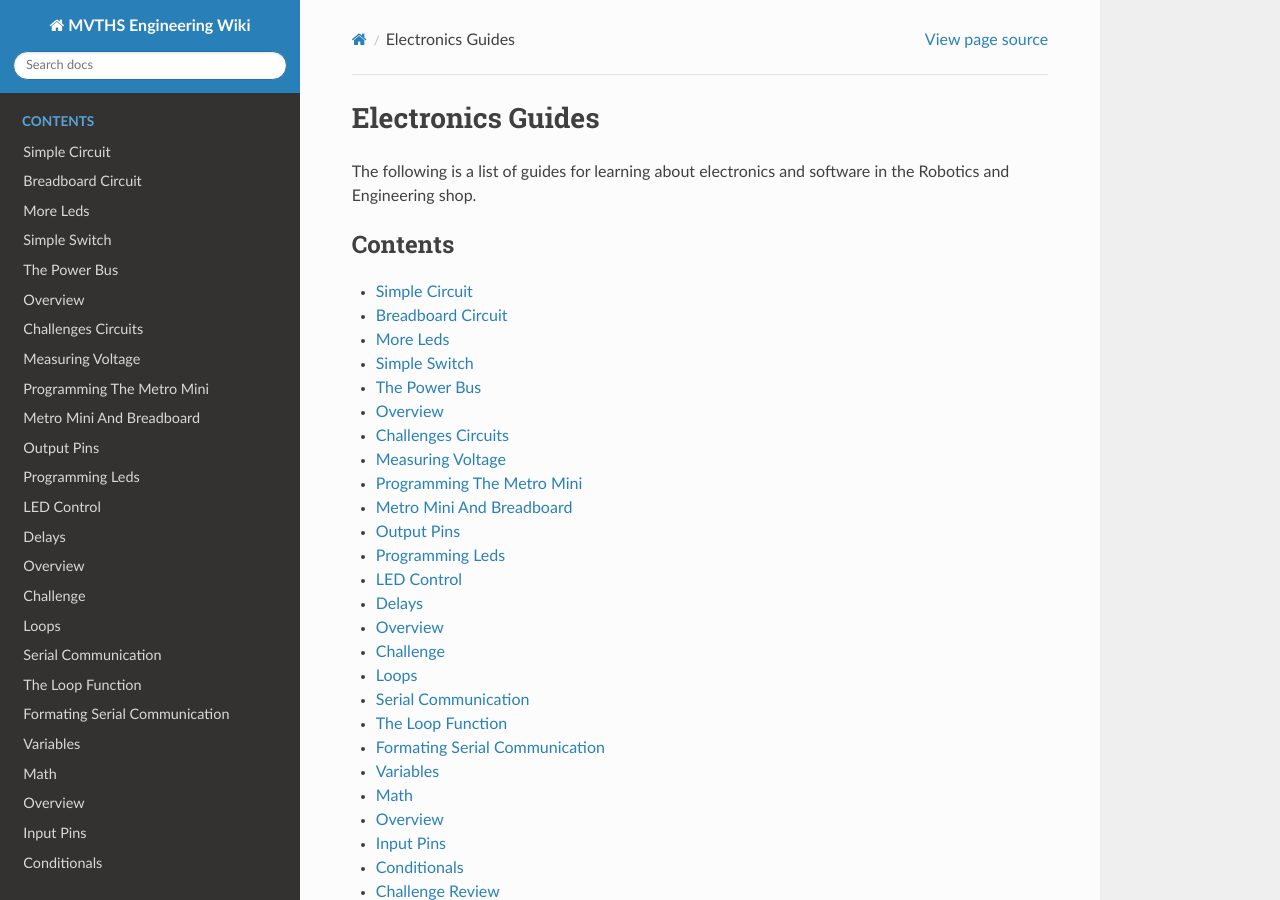
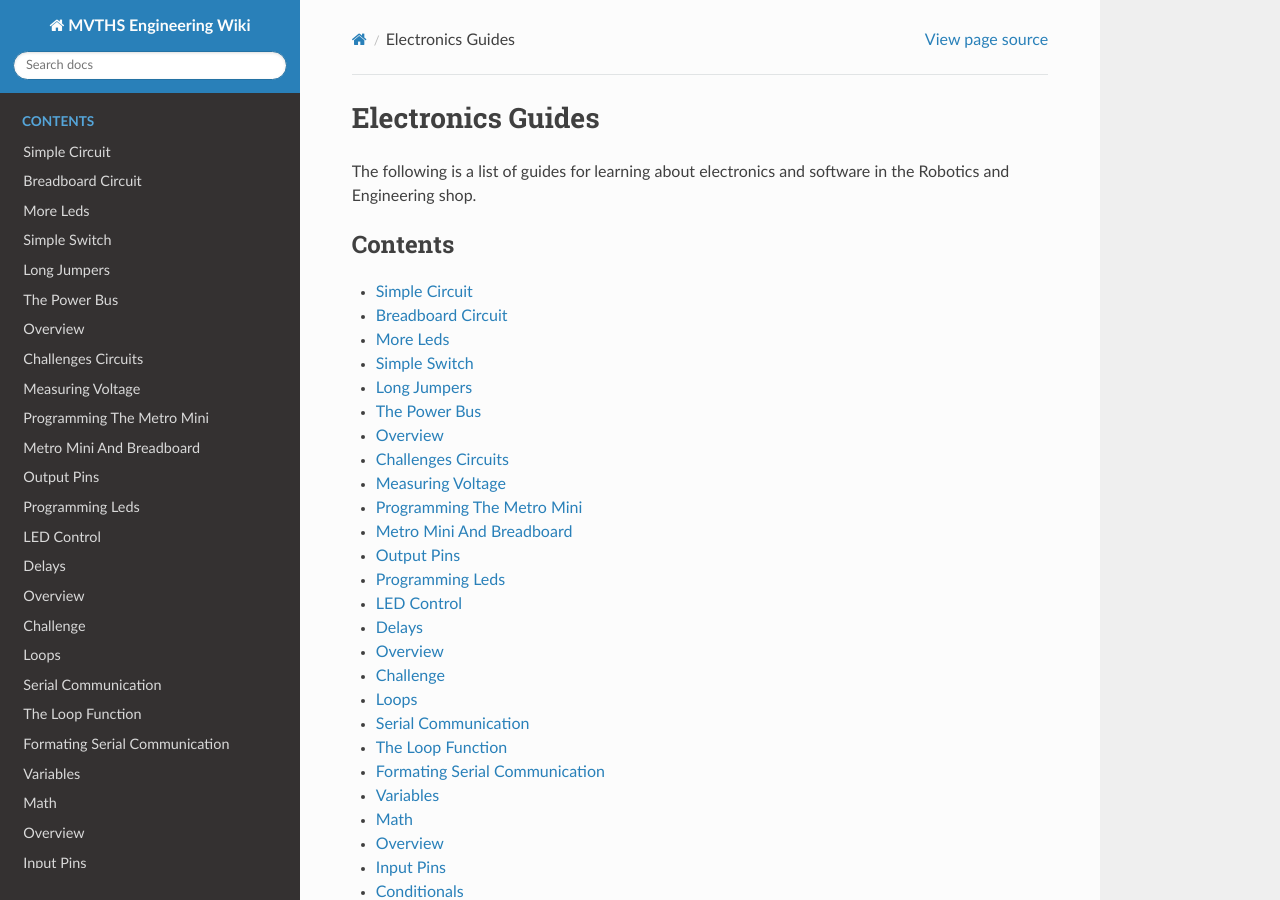
Before and after one commit to maxtkc/mvths-wiki, a Sphinx documentation site: the page built from docs/index.rst, in a window 1280 px wide and 900 px high. Built offline with Sphinx 7.4.7 and the Read the Docs theme 2.0.0, drawn with Linux system fonts in a browser that asks for light colours; pages that are not in the unit, such as notebooks, are missing from menus.

Commit message:
Update index.rst

```diff
--- a/docs/index.rst
+++ b/docs/index.rst
@@ -17,6 +17,7 @@ The following is a list of guides for learning about electronics and software in
    002-breadboard-circuit
    003-more-leds
    004-simple-switch
+   004b-long-jumper
    005-the-power-bus
    005b-breadboard-convention
    006-challenges-circuits
```
